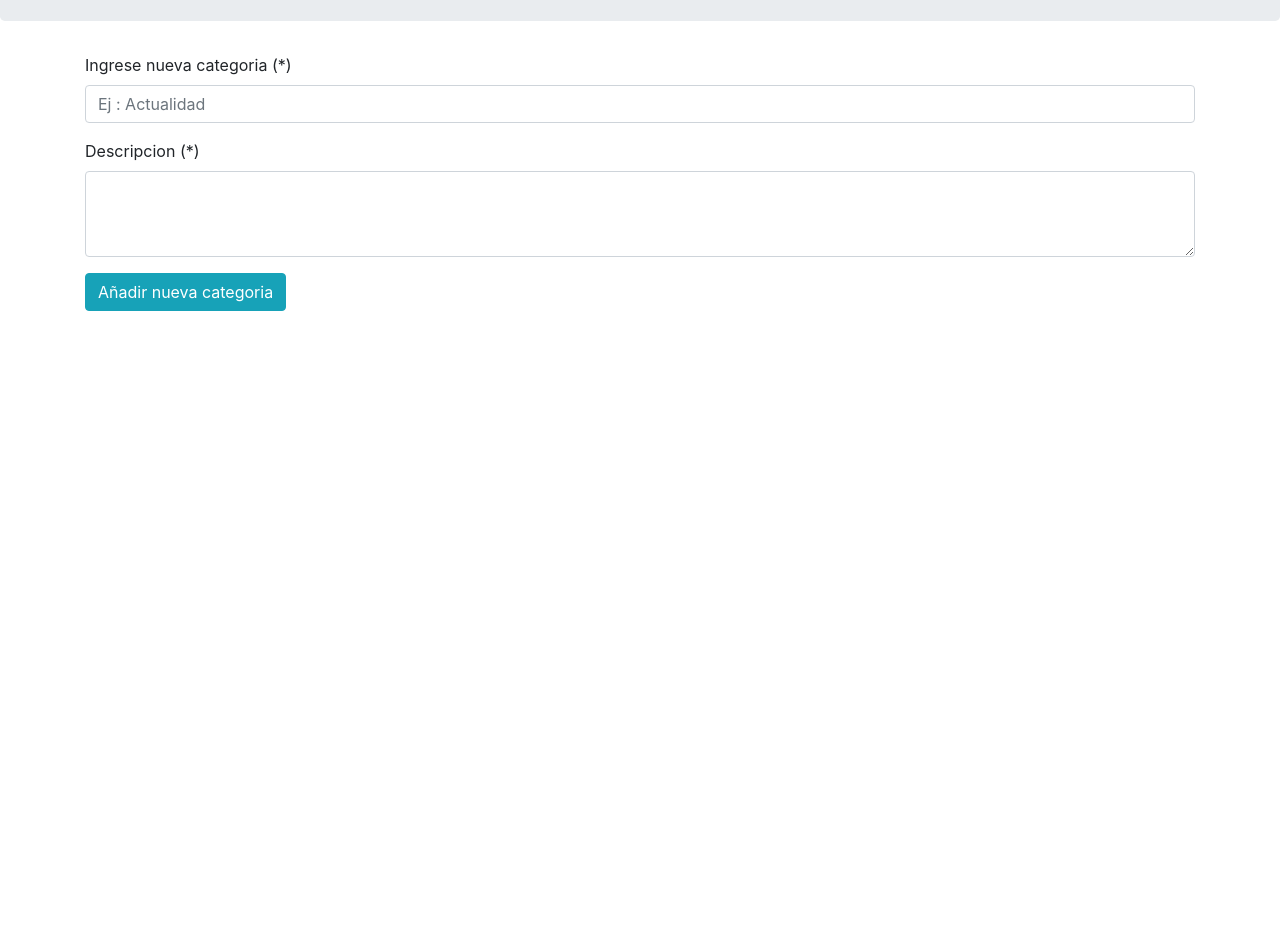
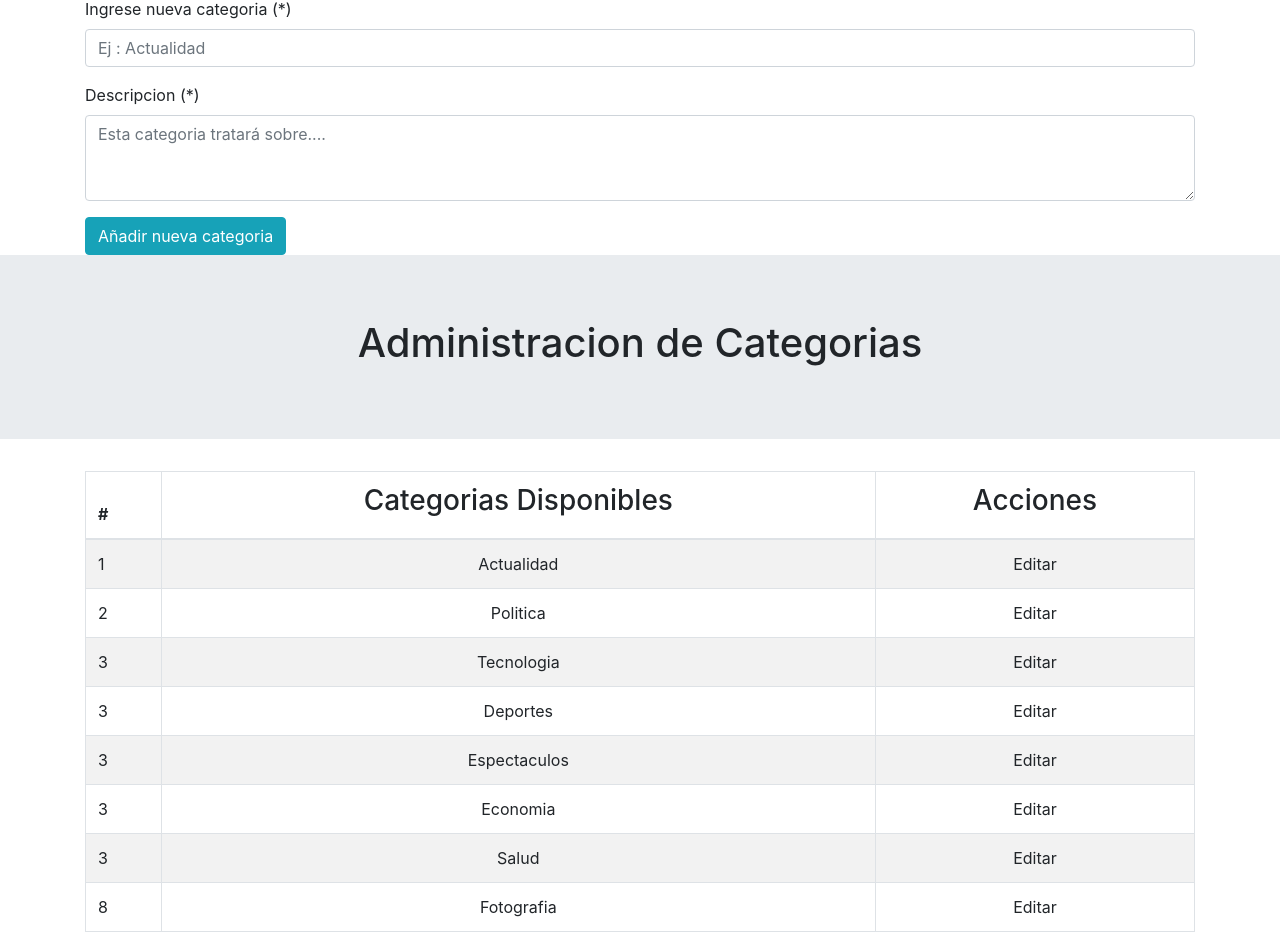
Before and after one commit to casasfranco/RollingNews-final, a React (Create React App) app in the folder rolling-news/: page / in a window 1280 px wide. Shown: the part 3135-4083 px from the top of the page. Before the commit the page ends 3446 px from the top, so only its background shows below. Built offline with nearby package versions, Linux system fonts and the light colour scheme.

Commit message:
Se actualizo la rama clienteFront con todo el maquetado y algunos formularios validados

```diff
--- a/rolling-news/src/App.js
+++ b/rolling-news/src/App.js
@@ -8,19 +8,21 @@ import NuevaNoticia from "./components/Administrador/NuevaNoticia";
 import Noticias from "./components/Administrador/Noticias";
 import Footer from './components/common/Footer';
 import Header from './components/common/Header';
-import CategoriaNueva from './components/principal/CategoriaNueva';
+import CategoriaNueva from './components/Administrador/CategoriaNueva';
+import Categoria from './components/Administrador/Categoria';
 
 
 function App() {
   return (
     <div>
+      <Header></Header>
       <Barra></Barra>
       <Bienvenida></Bienvenida>
       <Usuarios></Usuarios>
       <NuevaNoticia></NuevaNoticia>
       <Noticias></Noticias>
-      <Header></Header>
       <CategoriaNueva></CategoriaNueva>
+      <Categoria></Categoria>
       <Footer></Footer>
     </div>
   );
--- /dev/null
+++ b/rolling-news/src/components/Administrador/Categoria.js
@@ -0,0 +1,78 @@
+import React, { Fragment } from 'react';
+import Table from 'react-bootstrap/Table';
+import Jumbotron from 'react-bootstrap/Jumbotron';
+import Container from "react-bootstrap/Container";
+
+const Categoria = () => {
+    return (
+      <Fragment>
+<Jumbotron fluid>
+  <Container>
+    <h1 className="text-center">Administracion de Categorias</h1>
+  </Container>
+</Jumbotron>
+
+<section className="container">
+<Table striped bordered hover>
+  <thead>
+    <tr>
+      <th>
+          #
+      </th>
+      <th className="text-center">
+    <h3>Categorias Disponibles</h3>
+      </th>
+     <th className="text-center">
+     <h3>Acciones</h3>
+     </th>
+    </tr>
+  </thead>
+  <tbody>
+    <tr>
+      <td>1</td>
+      <td className="text-center">Actualidad</td>
+      <td className="text-center">Editar</td>
+    </tr>
+    <tr>
+      <td>2</td>
+      <td className="text-center">Politica</td>
+      <td className="text-center">Editar</td>
+    </tr>
+    <tr>
+      <td>3</td>
+      <td className="text-center">Tecnologia</td>
+      <td className="text-center">Editar</td>
+     </tr>
+     <tr>
+      <td>3</td>
+      <td className="text-center">Deportes</td>
+      <td className="text-center">Editar</td>
+     </tr>
+     <tr>
+      <td>3</td>
+      <td className="text-center">Espectaculos</td>
+      <td className="text-center">Editar</td>
+     </tr>
+     <tr>
+      <td>3</td>
+      <td className="text-center">Economia</td>
+      <td className="text-center">Editar</td>
+     </tr>
+     <tr>
+      <td>3</td>
+      <td className="text-center">Salud</td>
+      <td className="text-center">Editar</td>
+     </tr>
+     <tr>
+      <td>8</td>
+      <td className="text-center">Fotografia</td>
+      <td className="text-center">Editar</td>
+     </tr>
+</tbody>
+</Table>
+        </section>
+        </Fragment>
+    );
+};
+
+export default Categoria;
--- /dev/null
+++ b/rolling-news/src/components/Administrador/CategoriaNueva.js
@@ -0,0 +1,94 @@
+import React from "react";
+import Jumbotron from "react-bootstrap/Jumbotron";
+import Container from "react-bootstrap/Container";
+import Form from "react-bootstrap/Form";
+import Button from "react-bootstrap/Button";
+import { useForm } from "react-hook-form";
+
+const CategoriaNueva = () => {
+  const { register, errors, handleSubmit } = useForm();
+
+  const onSubmit = (data, e) => {
+    console.log(data);
+    e.target.reset();
+  };
+
+  return (
+    <div>
+      <Jumbotron>
+        <Container>
+          <h2 className="text-center">Nueva Categoria</h2>
+        </Container>
+      </Jumbotron>
+      <Form className="container" onSubmit={handleSubmit(onSubmit)}>
+        <Form.Group controlId="exampleForm.ControlInput1">
+          <Form.Label>Ingrese nueva categoria (*)</Form.Label>
+          <Form.Control
+            type="text"
+            placeholder="Ej : Actualidad"
+            name="categoriaNueva"
+            ref={register({
+              required: {
+                value: true,
+                message: "Ingrese una categoria",
+              },
+              maxLength: {
+                value: 15,
+                message: "No más de 15 carácteres",
+              },
+              minLength: {
+                value: 5,
+                message: "Mínimo 5 carácteres",
+              },
+              pattern: {
+                value: /^[A-Za-z]+$/i,
+                message: "Ingrese una opcion válida",
+              },
+            })}
+          />
+          <span id="errorCategoriaNueva" className="text-danger mb-2">
+            {errors?.categoriaNueva?.message}
+          </span>
+
+        </Form.Group>
+        <Form.Group controlId="exampleForm.ControlTextarea1">
+          <Form.Label>Descripcion (*)</Form.Label>
+          <Form.Control
+            as="textarea"
+            rows="3"
+            type="text"
+            placeholder="Esta categoria tratará sobre...."
+            name="descripcionCategoria"
+            ref={register({
+              required: {
+                value: true,
+                message: "Agregue una descripcion de esta categoria",
+              },
+              maxLength: {
+                value: 30,
+                message: "No más de 30 carácteres",
+              },
+              minLength: {
+                value: 5,
+                message: "Mínimo 5 carácteres",
+              },
+              pattern: {
+                value: /^[A-Za-z]+$/i,
+                message: "Agregue una descripción de esta categoria",
+              },
+            })}
+          />
+          <span id="errorTitulo" className="text-danger mb-2">
+            {errors?.descripcionCategoria?.message}
+          </span>
+
+        </Form.Group>
+        <Button variant="info" type="submit">
+          Añadir nueva categoria
+        </Button>
+      </Form>
+    </div>
+  );
+};
+
+export default CategoriaNueva;
--- a/rolling-news/src/components/common/Header.js
+++ b/rolling-news/src/components/common/Header.js
@@ -1,20 +1,9 @@
 import React from 'react';
-import Navbar from 'react-bootstrap/Navbar';
-import Nav from "react-bootstrap/Nav";
+
 
 const Header = () => {
     return (
-      <Navbar bg="dark" expand="lg" variant="dark">
-  <Navbar.Brand href="#home">Administracion de categorias</Navbar.Brand>
-  <Navbar.Toggle aria-controls="basic-navbar-nav" />
-  <Navbar.Collapse id="basic-navbar-nav">
-    <Nav className="mr-auto">
-      <Nav.Link href="#home">Home</Nav.Link>
-      <Nav.Link href="#link">Link</Nav.Link>
-    </Nav>
-  </Navbar.Collapse>
-</Navbar>
-
+   <div></div>
        );
 };
 
--- a/rolling-news/src/components/principal/CategoriaNueva.js
+++ /dev/null
@@ -1,32 +0,0 @@
-import React from 'react';
-import Jumbotron from 'react-bootstrap/Jumbotron';
-import Container from 'react-bootstrap/Container';
-import Form from 'react-bootstrap/Form';
-import Button from 'react-bootstrap/Button';
-
-
-const CategoriaNueva = () => {
-
-    return (
-        <div>
-<Jumbotron>
-  <Container>
-    <h2 className="text-center">Nueva Categoria</h2>
-  </Container>
-</Jumbotron>
-<Form className="container">
-  <Form.Group controlId="exampleForm.ControlInput1">
-    <Form.Label>Ingrese nueva categoria (*)</Form.Label>
-    <Form.Control type="text" placeholder="Ej : Actualidad" />
-  </Form.Group>
-  <Form.Group controlId="exampleForm.ControlTextarea1">
-    <Form.Label>Descripcion (*)</Form.Label>
-    <Form.Control as="textarea" rows="3" />
-  </Form.Group>
-  <Button variant="info" type="submit">Añadir nueva categoria</Button>
-</Form>
-        </div>
-    );
-};
-
-export default CategoriaNueva;
```
Also changed, not shown: rolling-news/src/components/Administrador/NuevaNoticiaForm.js (+19 -25 lines).
